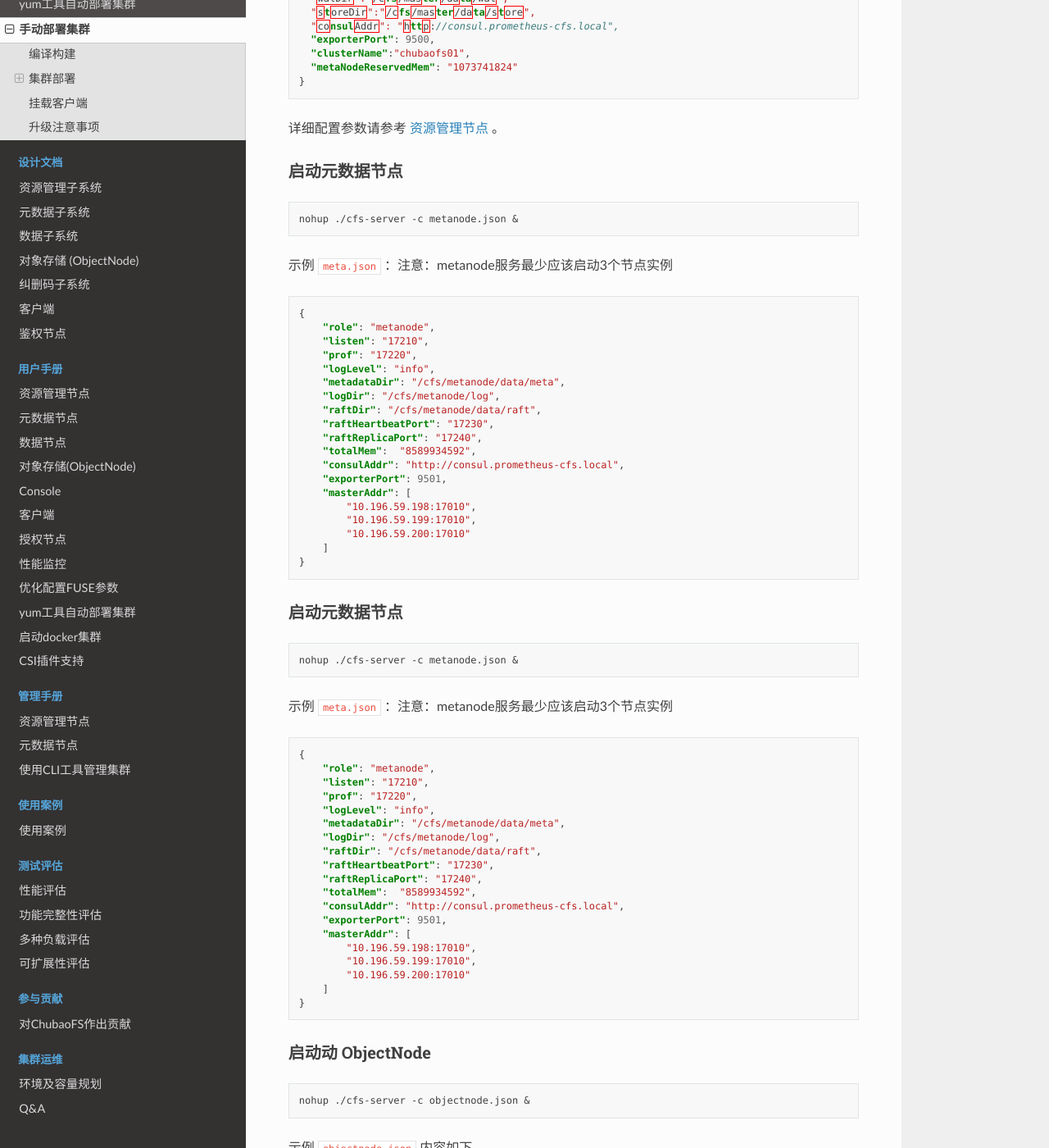
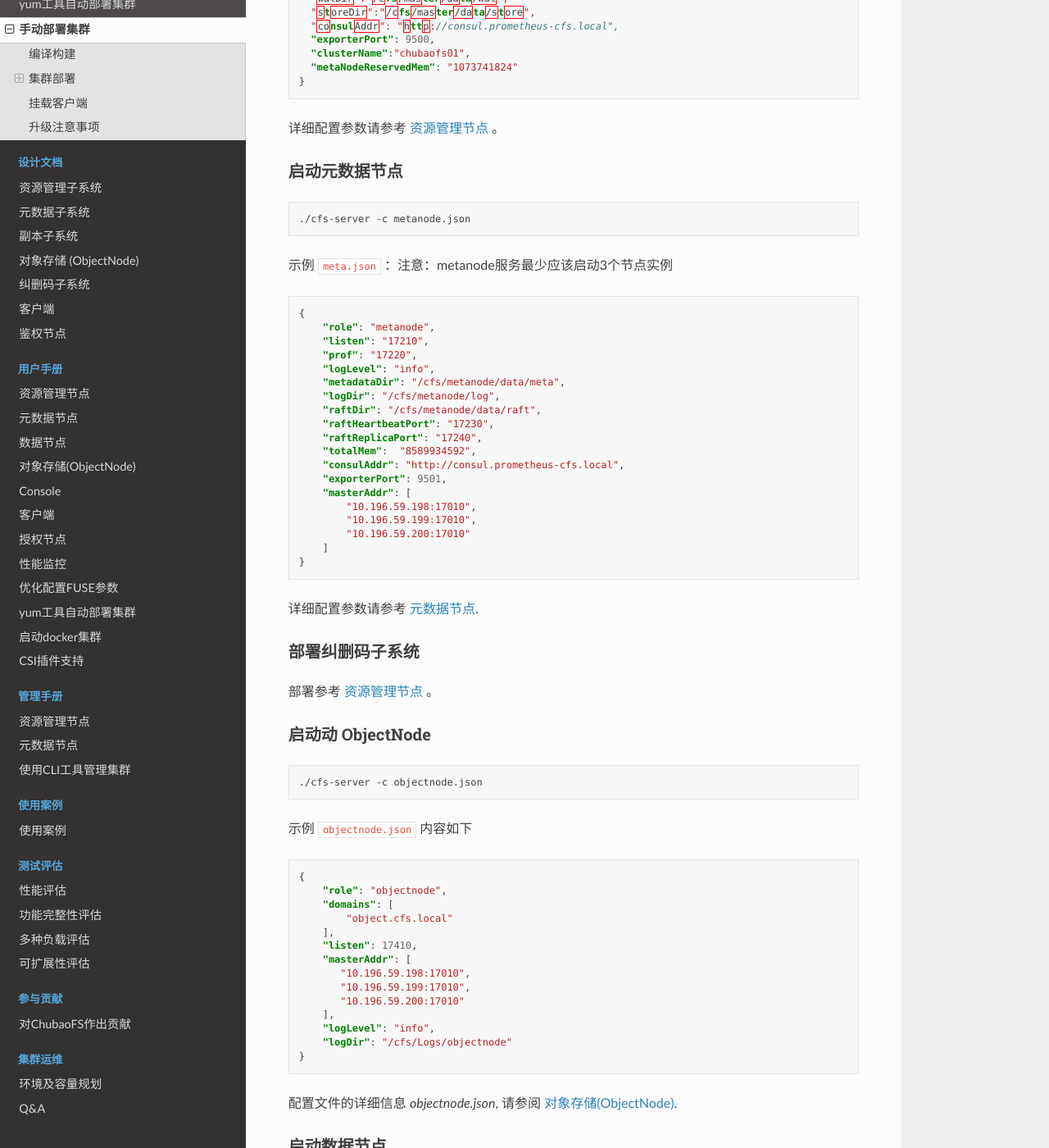
Before and after one commit to cubefs/docs-zh, a Sphinx documentation site: the page built from docs/source/manual-deploy.rst, in a window 1280 px wide and 1400 px high, scrolled down 842 px. Shown: the whole window at 82% size. Built offline with Sphinx 7.4.7 and the Read the Docs theme 2.0.0, drawn with Linux system fonts in a browser that asks for light colours; some of the changed text lies outside the part shown.

Commit message:
docs: add docs about ec volume
Signed-off-by: Victor1319 <834863182@qq.com>

```diff
--- a/docs/source/admin-api/master/volume.rst
+++ b/docs/source/admin-api/master/volume.rst
@@ -17,6 +17,7 @@
    :header: "参数", "类型", "描述", "是否必需", "默认值"
 
    "name", "string", "卷名称", "是", "无"
+   "volType", "int", "卷类型：0：副本卷，1：纠删码卷", "否", "0"
    "capacity", "int", "卷的配额,单位是GB", "是", "无"
    "owner", "string", "卷的所有者，同时也是用户ID", "是", "无"
    "mpCount", "int", "初始化元数据分片个数", "否", "3"
--- a/docs/source/design/datanode.rst
+++ b/docs/source/design/datanode.rst
@@ -1,7 +1,7 @@
-数据子系统
+副本子系统
 ===================
 
-数据子系统的设计是为了满足大、小文件支持顺序随机访问的多租户需求。采用两种不同的复制协议，以确保副本之间的强一致性，并在性能和代码可用性上进行一些权衡。
+副本子系统的设计是为了满足大、小文件支持顺序随机访问的多租户需求。采用两种不同的复制协议，以确保副本之间的强一致性，并在性能和代码可用性上进行一些权衡。
 
 .. image:: ../pic/data-subsystem.png
    :align: center
--- a/docs/source/design/objectnode.rst
+++ b/docs/source/design/objectnode.rst
@@ -10,9 +10,9 @@
      :align: center
 
 ObjectNode是一个功能性的子系统节点。它根据需要从资源管理器（Master）获取卷视图（卷拓扑）。
-每个ObjectNode直接与元数据子系统（MetaNode）和数据子系统（DataNode）通信。
+每个ObjectNode直接与元数据子系统（MetaNode）和副本子系统（DataNode）通信。
 
-ObjectNode是一种无状态设计，具有很高的可扩展性，能够直接操作ChubaoFS集群中存储的所有文件，而无需任何卷装入操作。
+ObjectNode是一种无状态设计，具有很高的可扩展性，能够直接操作ChubaoFS集群中存储的所有文件，而无需任何卷装入操作。 *暂不支持纠删码卷*
 
 特性
 --------
--- a/docs/source/manual-deploy.rst
+++ b/docs/source/manual-deploy.rst
@@ -22,7 +22,7 @@
 
 .. code-block:: bash
 
-   nohup ./cfs-server -c master.json &
+   ./cfs-server -c master.json
 
 
 示例 ``master.json`` ：注意：master服务最少应该启动3个节点实例
@@ -55,7 +55,7 @@
 .. code-block:: bash
 
 
-   nohup ./cfs-server -c metanode.json &
+   ./cfs-server -c metanode.json
 
 示例 ``meta.json`` ：注意：metanode服务最少应该启动3个节点实例
 
@@ -82,43 +82,18 @@
    }
 
 
-启动元数据节点
+详细配置参数请参考 :doc:`user-guide/metanode`.
+
+部署纠删码子系统
 ^^^^^^^^^^^^^^^^^^^^^
-.. code-block:: bash
-
-
-   nohup ./cfs-server -c metanode.json &
-
-示例 ``meta.json`` ：注意：metanode服务最少应该启动3个节点实例
-
-.. code-block:: json
-
-   {
-       "role": "metanode",
-       "listen": "17210",
-       "prof": "17220",
-       "logLevel": "info",
-       "metadataDir": "/cfs/metanode/data/meta",
-       "logDir": "/cfs/metanode/log",
-       "raftDir": "/cfs/metanode/data/raft",
-       "raftHeartbeatPort": "17230",
-       "raftReplicaPort": "17240",
-       "totalMem":  "8589934592",
-       "consulAddr": "http://consul.prometheus-cfs.local",
-       "exporterPort": 9501,
-       "masterAddr": [
-           "10.196.59.198:17010",
-           "10.196.59.199:17010",
-           "10.196.59.200:17010"
-       ]
-   }
+部署参考 :doc:`user-guide/master` 。
 
 启动动 ObjectNode
 ^^^^^^^^^^^^^^^^
 
 .. code-block:: bash
 
-   nohup ./cfs-server -c objectnode.json &
+   ./cfs-server -c objectnode.json
 
 示例 ``objectnode.json`` 内容如下
 
@@ -141,41 +116,6 @@
 
 
 配置文件的详细信息 *objectnode.json*, 请参阅 :doc:`user-guide/objectnode`.
-
-启动管理平台（非必须）
-^^^^^^^^^^^^^^^^
-
-.. code-block:: bash
-
-   nohup ./cfs-server -c console.json &
-
-示例 ``console.json`` 内容如下
-
-.. code-block:: json
-
-    {
-        "role": "console",
-        "logDir": "/cfs/log/",
-        "logLevel": "debug",
-        "listen": "80",
-        "masterAddr": [
-            "192.168.0.11:17010",
-            "192.168.0.12:17010",
-            "192.168.0.13:17010"
-        ],
-        "objectNodeDomain": "object.chubao.io",
-        "master_instance": "192.168.0.11:9066",
-        "monitor_addr": "http://192.168.0.102:9090",
-        "dashboard_addr": "http://192.168.0.103",
-        "monitor_app": "cfs",
-        "monitor_cluster": "cfs"
-    }
-
-
-配置文件的详细信息 *console.json*, 请参阅 :doc:`user-guide/console`.
-
-
-详细配置参数请参考 :doc:`user-guide/metanode`.
 
 启动数据节点
 ^^^^^^^^^^^^^^
@@ -214,7 +154,7 @@
 
    .. code-block:: bash
 
-      nohup ./cfs-server -c datanode.json &
+      ./cfs-server -c datanode.json
 
    示例 ``datanode.json`` :注意：datanode服务最少应该启动4个节点实例
 
@@ -242,36 +182,7 @@
        ]
       }
 
-   详细配置参数请参考 :doc:`user-guide/datanode`.
-
-启动对象管理节点
-^^^^^^^^^^^^^^^^
-
-.. code-block:: bash
-
-   nohup ./cfs-server -c objectnode.json &
-
-示例 *objectnode.json is* 如下：
-
-.. code-block:: json
-
-    {
-        "role": "objectnode",
-        "domains": [
-            "object.cfs.local"
-        ],
-        "listen": 17410,
-        "masterAddr": [
-           "10.196.59.198:17010",
-           "10.196.59.199:17010",
-           "10.196.59.200:17010"
-        ],
-        "logLevel": "info",
-        "logDir": "/cfs/Logs/objectnode"
-    }
-
-
-关于 *object.json* 的更多详细配置请参考 :doc:`user-guide/objectnode`.
+详细配置参数请参考 :doc:`user-guide/datanode`.
 
 
 创建Volume卷
@@ -288,7 +199,7 @@
 
 1. 运行 ``modprobe fuse`` 插入FUSE内核模块。
 2. 运行 ``yum install -y fuse`` 安装libfuse。
-3. 运行 ``nohup client -c fuse.json &`` 启动客户端。
+3. 运行 ``client -c fuse.json`` 启动客户端。
 
    样例 *fuse.json* ,
 
--- a/docs/source/user-guide/master.rst
+++ b/docs/source/user-guide/master.rst
@@ -31,6 +31,8 @@
    "walDir", "字符串", "raft wal日志存储目录.", "是"
    "storeDir", "字符串", "RocksDB数据存储目录.此目录必须存在，如果目录不存在，无法启动服务", "是"
    "clusterName", "字符串", "集群名字", "是"
+   "blobStoreAddr","字符串","纠删码子系统的地址，使用纠删码子系统时需配置","否", "5"
+   "blobStoreServicePath","字符串","纠删码子系统的服务路径，使用纠删码子系统时需配置","否", "5"
    "exporterPort", "整型", "prometheus获取监控数据端口", "否"
    "consulAddr", "字符串", "consul注册地址，供prometheus exporter使用", "否"
    "metaNodeReservedMem","字符串","元数据节点预留内存大小，单位：字节", "否", "1073741824"
@@ -42,6 +44,7 @@
    "numberOfDataPartitionsToLoad","字符串","一次最多检查多少数据分片","否", "40"
    "secondsToFreeDataPartitionAfterLoad","字符串","在多少秒之后开始释放由加载数据分片任务占用的内存","否", "300"
    "tickInterval","字符串","检查心跳和选举超时的计时器间隔，单位：ms","否","500"
+   "electionTick","字符串","在计时器重置多少次时，选举超时","否", "5"
    "electionTick","字符串","在计时器重置多少次时，选举超时","否", "5"
 
 
```
Also changed, not shown: docs/source/overview.rst (+11 -2 lines), docs/source/pic/cfs-arch-ec.png (added).
